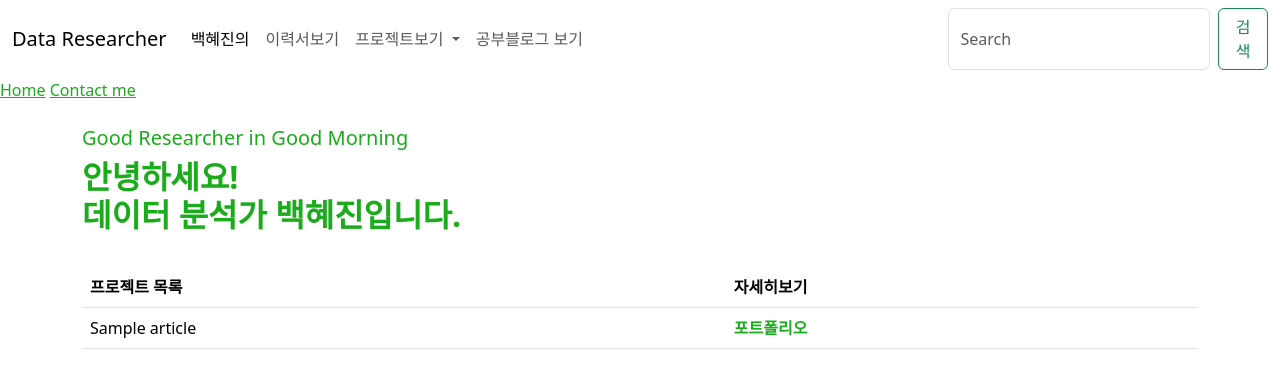
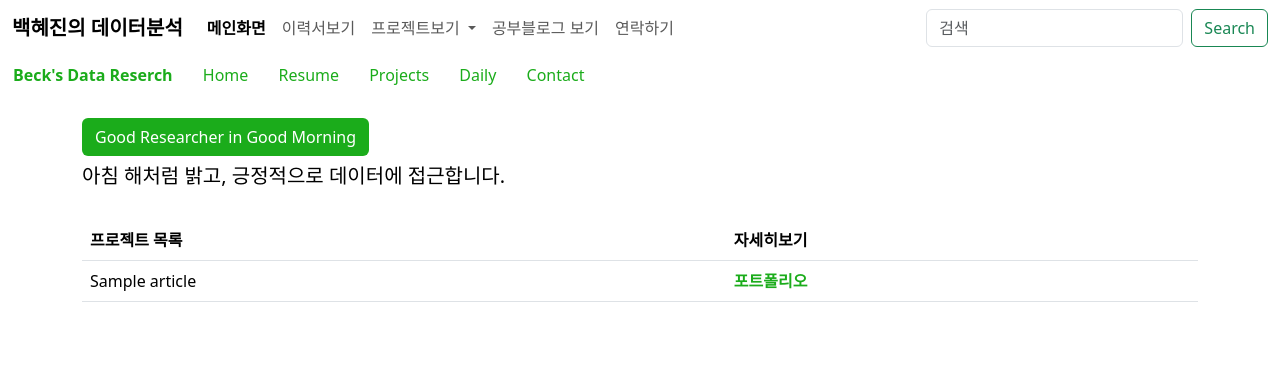
Before and after one commit to hyejinbeck/greenboard, a Django app: page /articles/ in a window 1280 px wide. Shown: the top 388 px of the page. Run offline with Django 4.2, Linux system fonts and the light colour scheme; tables that the repository leaves empty hold one stand-in row (values such as "Sample post").

Commit message:
read(all) 메인구성관련 카테고리추가,색상변경 등

```diff
--- a/articles/templates/index.html
+++ b/articles/templates/index.html
@@ -2,8 +2,8 @@
 
 {% block content %}
 <br>
-        <h5 style="color: rgb(27, 172, 27)">Good Researcher in Good Morning </h5>
-        <h2><strong style="color: rgb(27, 172, 27)">안녕하세요! <br>데이터 분석가 백혜진입니다. </strong></h2>
+        <h5 class="btn" style="color: white; background-color: rgb(27, 172, 27);">Good Researcher in Good Morning </h5>
+        <h5 style="color: black">아침 해처럼 밝고, 긍정적으로 데이터에 접근합니다. </h5>
         <br>
 
     <table class="table">
@@ -11,6 +11,7 @@
             <tr>
             <th>프로젝트 목록</th>
             <th>자세히보기</th>
+
             </tr>
         </thead>
 
--- a/articles/urls.py
+++ b/articles/urls.py
@@ -9,4 +9,7 @@ urlpatterns = [
     # 기본 articles/   => index라고 부르겠다.
     # 기본 index.html 페이지는 views.py의 detail함수를 사용해서 보여진다.
     path('contact/', views.contact, name='contact'), # 추가
+    path('resume/', views.resume, name='resume'),
+    path('projects/', views.projects, name='projects'),
+    path('daily/', views.daily, name='daily'),
 ]
--- a/articles/views.py
+++ b/articles/views.py
@@ -18,3 +18,12 @@ def index(request):
 
 def contact(request):
     pass
+
+def resume(request):
+    pass
+
+def projects(request):
+    pass
+
+def daily(request):
+    pass
--- a/templates/base.html
+++ b/templates/base.html
@@ -9,14 +9,14 @@
 <body>
     <nav class="navbar navbar-expand-lg bg-body-warning">
         <div class="container-fluid">
-          <a class="navbar-brand" href="#">Data Researcher</a>
+          <a class="navbar-brand" href="#"><strong>백혜진의 데이터분석</strong></a>
           <button class="navbar-toggler" type="button" data-bs-toggle="collapse" data-bs-target="#navbarSupportedContent" aria-controls="navbarSupportedContent" aria-expanded="false" aria-label="Toggle navigation">
             <span class="navbar-toggler-icon"></span>
           </button>
           <div class="collapse navbar-collapse" id="navbarSupportedContent">
             <ul class="navbar-nav me-auto mb-2 mb-lg-0">
               <li class="nav-item">
-                <a class="nav-link active" aria-current="page" href="#"> 백혜진의 </a>
+                <a class="nav-link active" aria-current="page" href="#"><strong>메인화면</strong></a>
               </li>
               <li class="nav-item">
                 <a class="nav-link" href="#">이력서보기</a>
@@ -34,18 +34,25 @@
                 <li class="nav-item">
                   <a class="nav-link" href="#">공부블로그 보기</a>
                 </li>
+                <li class="nav-item">
+                  <a class="nav-link" href="#">연락하기</a>
+                </li>
               </li>
             </ul>
             <form class="d-flex" role="search">
-              <input class="form-control me-2" type="search" placeholder="Search" aria-label="Search">
-              <button class="btn btn-outline-success" type="submit">검색</button>
+              <input class="form-control me-2" type="search" placeholder="검색" aria-label="Search">
+              <button class="btn btn-outline-success" type="submit">Search</button>
             </form>
           </div>
         </div>
       </nav>
       <!--NavBar바로 아래 index,create,about 클릭링크-->
-      <a href="{% url 'articles:index' %}" style="color: rgb(27, 172, 27)">Home</a>
-      <a href="{% url 'articles:contact' %}" style="color: rgb(27, 172, 27)">Contact me</a>
+      <a href=# style="color: rgb(27, 172, 27);" class="btn"><strong>Beck's Data Reserch</strong></a>
+      <a href="{% url 'articles:index' %}" style="color: rgb(27, 172, 27);" class="btn">Home</a>
+      <a href="{% url 'articles:resume' %}" style="color:rgb(27, 172, 27);" class="btn">Resume</a>
+      <a href="{% url 'articles:projects' %}" style="color:rgb(27, 172, 27);" class="btn">Projects</a>
+      <a href="{% url 'articles:daily' %}" style="color: rgb(27, 172, 27);" class="btn"">Daily</a>
+      <a href="{% url 'articles:contact' %}" style="color: rgb(27, 172, 27);" class="btn"">Contact</a>
 
     <div class="container">
       {% block content %}
```
Also changed, not shown: articles/templates/contact.html (added), articles/templates/daily.html (added), articles/templates/resume.html (added).
